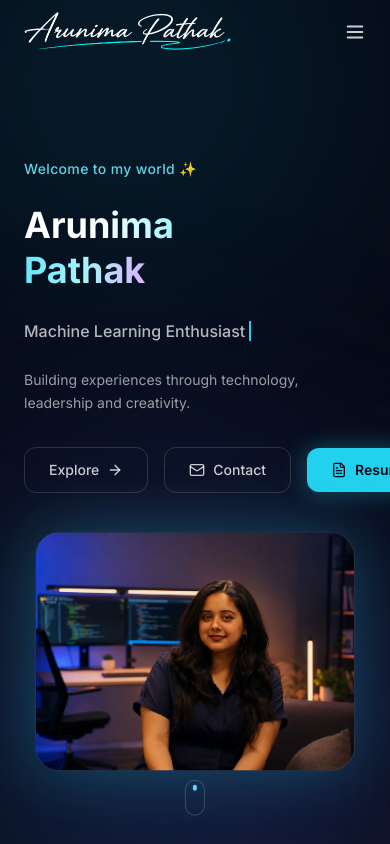
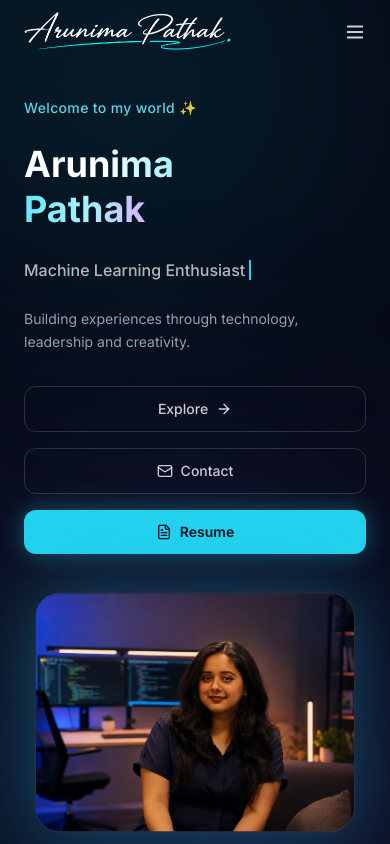
Before and after one commit to arunima1507/portfolio-arunima, a Next.js app: page / in a window 390 px wide. Shown: the top 844 px of the page. Built offline with nearby package versions, Linux system fonts and the light colour scheme.

Commit message:
Stacked the buttons on the hero page

```diff
--- a/components/Hero.tsx
+++ b/components/Hero.tsx
@@ -86,10 +86,10 @@ export default function Hero() {
             Building experiences through technology, leadership and creativity.
           </p>
 
-          <div className="flex items-center gap-4 pt-2">
+          <div className="flex flex-col sm:flex-row gap-4 pt-2 w-full">
             <button
               onClick={() => scrollTo("#about")}
-              className="inline-flex items-center gap-2 px-6 py-3 rounded-xl border border-white/15 text-white/80 text-sm font-medium hover:bg-cyan-400/10 hover:border-cyan-300/50 hover:text-cyan-200 transition-all duration-300"
+              className="w-full sm:w-auto justify-center inline-flex items-center gap-2 px-6 py-3 rounded-xl border border-white/15 text-white/80 text-sm font-medium hover:bg-cyan-400/10 hover:border-cyan-300/50 hover:text-cyan-200 transition-all duration-300"
             >
               Explore
               <ArrowRight size={16} className="group-hover:translate-x-1 transition-transform" />
@@ -97,7 +97,7 @@ export default function Hero() {
 
             <button
               onClick={() => scrollTo("#contact")}
-              className="inline-flex items-center gap-2 px-6 py-3 rounded-xl border border-white/15 text-white/80 text-sm font-medium hover:bg-cyan-400/10 hover:border-cyan-300/50 hover:text-cyan-200 transition-all duration-300"
+              className="w-full sm:w-auto justify-center inline-flex items-center gap-2 px-6 py-3 rounded-xl border border-white/15 text-white/80 text-sm font-medium hover:bg-cyan-400/10 hover:border-cyan-300/50 hover:text-cyan-200 transition-all duration-300"
             >
               <Mail size={16} />
               Contact
@@ -108,7 +108,7 @@ export default function Hero() {
                 href="/Arunima_Pathak_29June2026.pdf"
                 target="_blank"
                 rel="noopener noreferrer"
-                className="group inline-flex items-center gap-2 px-6 py-3 rounded-xl bg-cyan-400 text-[#070B17] text-sm font-semibold hover:bg-cyan-300 transition-all duration-300 shadow-[0_0_25px_rgba(34,211,238,0.35)]"
+                className="w-full sm:w-auto justify-center group inline-flex items-center gap-2 px-6 py-3 rounded-xl bg-cyan-400 text-[#070B17] text-sm font-semibold hover:bg-cyan-300 transition-all duration-300 shadow-[0_0_25px_rgba(34,211,238,0.35)]"
             >
                 <FileText size={16} />
                 Resume
```
